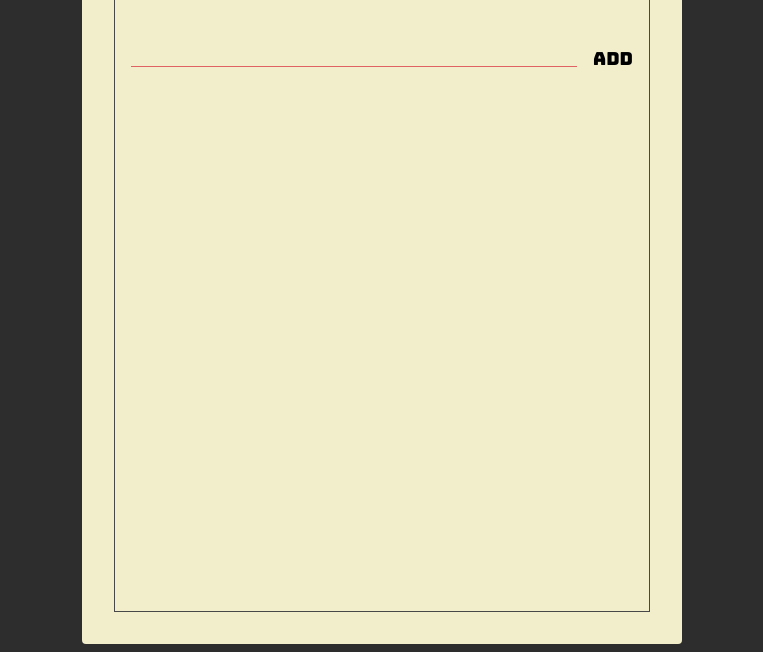
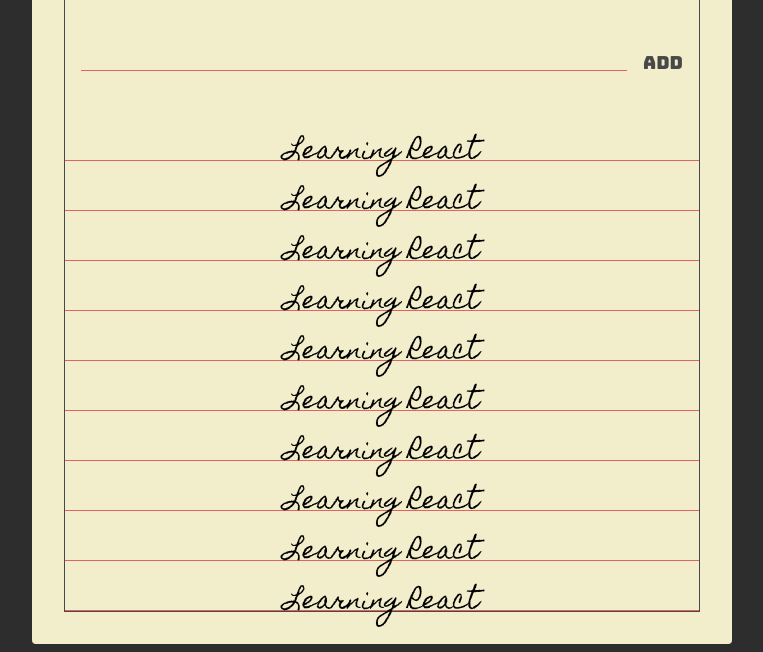
Before and after one commit to Hasan-kuncahyo/react-course-starter, a website: page index.html in a window 1280 px wide. Shown: the part 164-816 px from the top of the page, without its empty margins (258-1021 px from the left). Drawn offline with Linux system fonts and the light colour scheme.

Commit message:
menambahkan todos learning react

```diff
--- a/index.html
+++ b/index.html
@@ -15,15 +15,49 @@
     <div class="container">
       <div class="frame">
         <section class="header">
-          <button class="header-btn">Add</button>
+          <button class="header-btn main-black-color">Add</button>
           <h1 class="header-tittle">Todo Lists</h1>
           <button class="header-btn main-red-color">Clear</button>
         </section>
+
         <section class="add">
           <form class="add-form">
             <input type="text" class="add-input" />
-            <button class="add-btn">Add</button>
+            <button class="add-btn main-black-color">Add</button>
           </form>
+        </section>
+
+        <section class="todos">
+          <div class="todo">
+            <span class="todo-text">Learning React</span>
+          </div>
+          <div class="todo">
+            <span class="todo-text">Learning React</span>
+          </div>
+          <div class="todo">
+            <span class="todo-text">Learning React</span>
+          </div>
+          <div class="todo">
+            <span class="todo-text">Learning React</span>
+          </div>
+          <div class="todo">
+            <span class="todo-text">Learning React</span>
+          </div>
+          <div class="todo">
+            <span class="todo-text">Learning React</span>
+          </div>
+          <div class="todo">
+            <span class="todo-text">Learning React</span>
+          </div>
+          <div class="todo">
+            <span class="todo-text">Learning React</span>
+          </div>
+          <div class="todo">
+            <span class="todo-text">Learning React</span>
+          </div>
+          <div class="todo">
+            <span class="todo-text">Learning React</span>
+          </div>
         </section>
       </div>
     </div>
--- a/style.css
+++ b/style.css
@@ -4,10 +4,15 @@
 
 :root {
   --main-red-color: #e06262;
+  --main-black-color: #484848;
 }
 
 .main-red-color {
   color: var(--main-red-color);
+}
+
+.main-black-color {
+  color: var(--main-black-color);
 }
 
 html {
@@ -32,7 +37,7 @@
 }
 
 .container {
-  width: 600px;
+  width: 700px;
   height: 800px;
   background-color: #f2eecb;
   border-radius: 4px;
@@ -41,10 +46,12 @@
 }
 
 .frame {
-  border: 1px solid #484848;
+  border: 1px solid var(--main-black-color);
   height: 100%;
+
   display: flex;
   flex-direction: column;
+  justify-content: space-between;
 }
 
 .header {
@@ -56,6 +63,7 @@
   flex: 1;
   text-align: center;
 
+  color: var(--main-black-color);
   font-size: 3.6rem;
   font-family: "Homemade Apple", sans-serif;
   text-transform: lowercase;
@@ -71,6 +79,14 @@
   background: unset;
   border: unset;
   outline: unset;
+}
+
+.header-btn.main-black-color:active {
+  text-shadow: 1px 1px 2px var(--main-black-color);
+}
+
+.header-btn.main-red-color:active {
+  text-shadow: 1px 1px 2px var(--main-red-color);
 }
 
 .add {
@@ -109,3 +125,32 @@
   border: unset;
   outline: unset;
 }
+
+.add-btn.main-black-color:active {
+  text-shadow: 1px 1px 2px var(--main-black-color);
+}
+
+.todos {
+  display: flex;
+  flex-direction: column;
+}
+
+.todo {
+  position: relative;
+
+  flex: 1 0 auto;
+  text-align: center;
+
+  min-height: 34px;
+  margin: 16px 0 0;
+  font-family: "Homemade Apple", sans-serif;
+  font-size: 24px;
+
+  border-bottom: 1px solid var(--main-red-color);
+}
+
+.todo-text {
+  position: absolute;
+  left: 50%;
+  transform: translate(-50%);
+}
```
